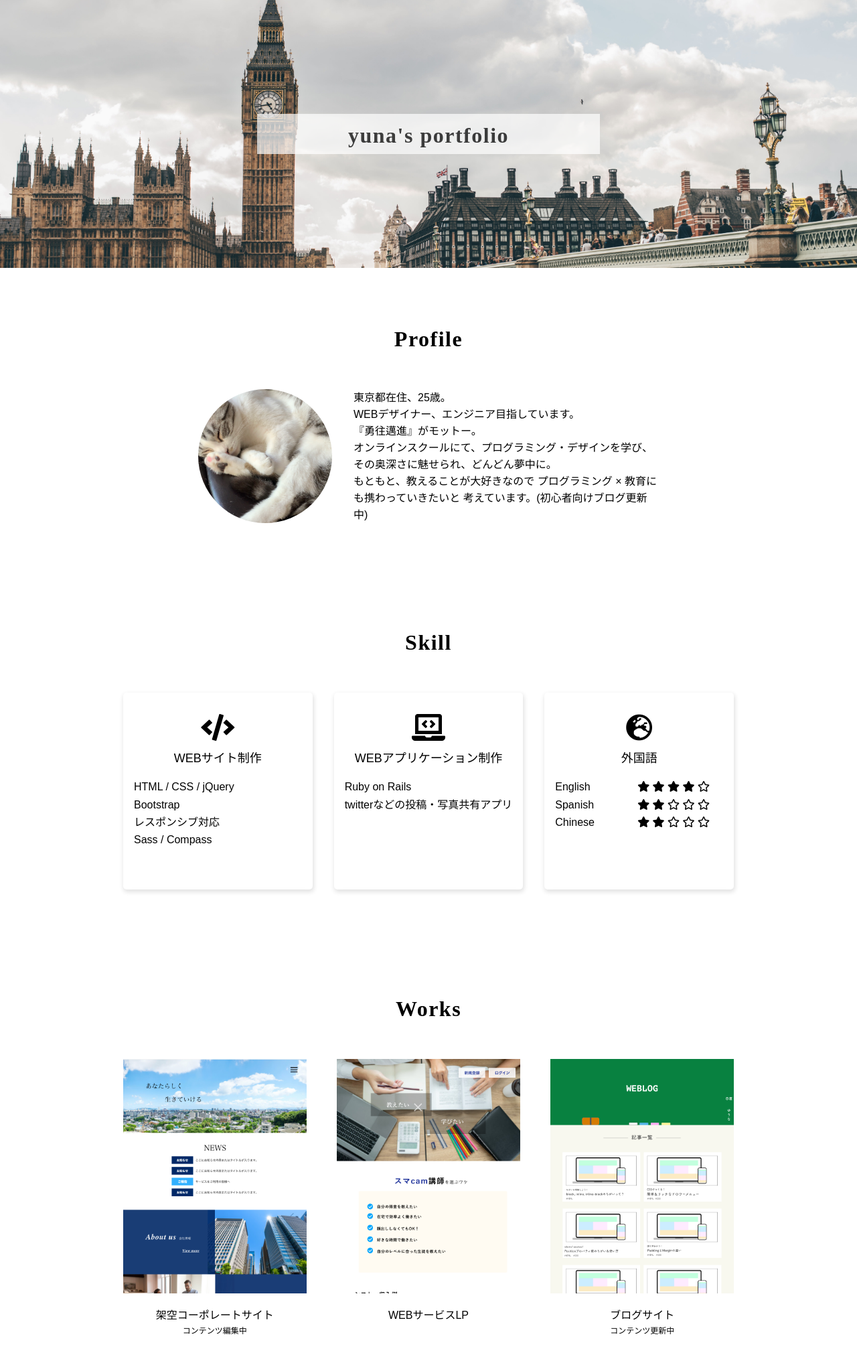
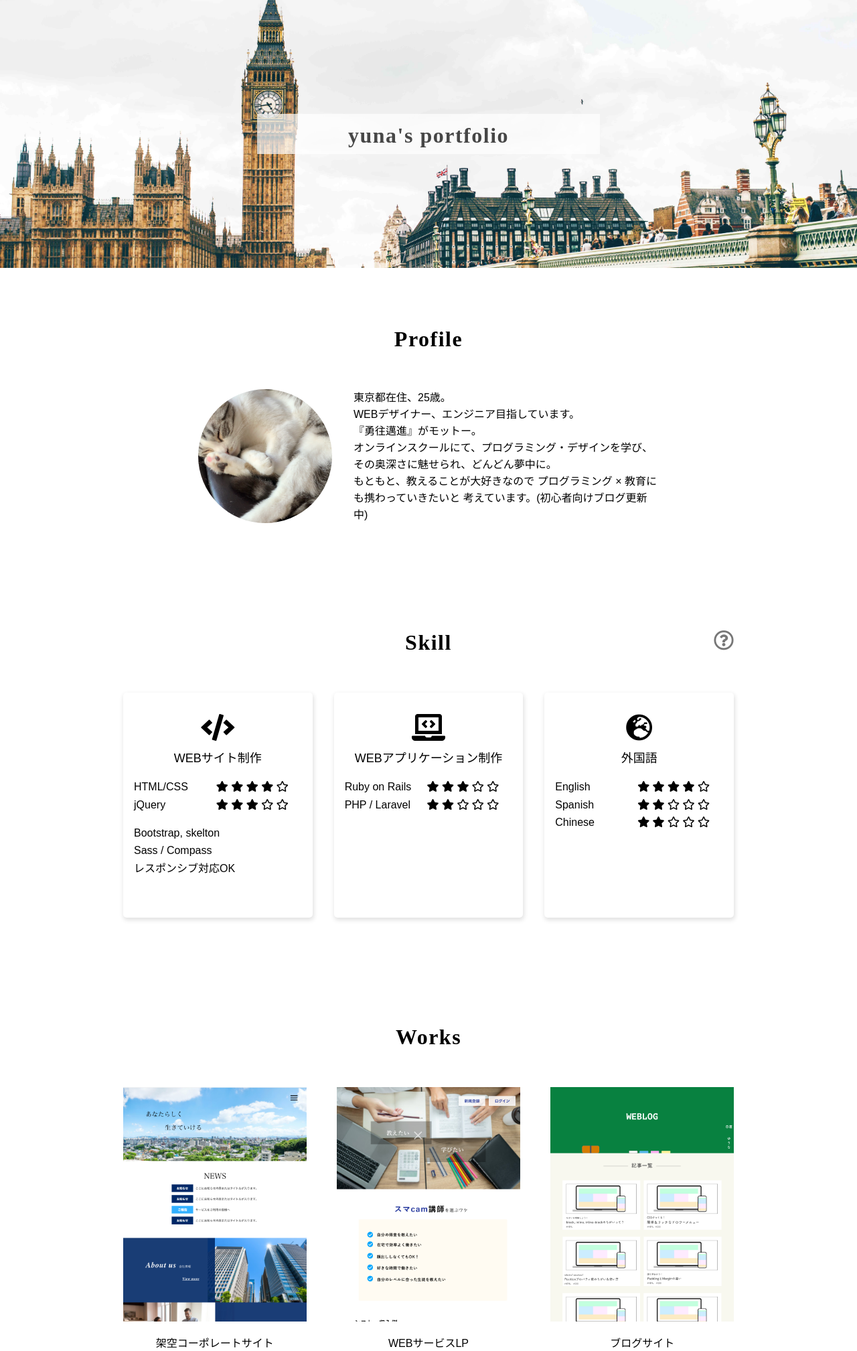
Before and after one commit to YunaSuzuki/portfolio-second, a PHP site: page / in a window 1280 px wide. Shown: the top 2017 px of the page at 67% size. Run offline with PHP 8.4, Linux system fonts and the light colour scheme; some libraries are stand-ins or nearby versions.

Commit message:
add question-icon

```diff
--- a/index.html
+++ b/index.html
@@ -36,36 +36,70 @@
       </section>
       <section class="section skill">
         <p class="section__title">Skill</p>
+        <i class="far fa-question-circle question-icon"></i>
         <div class="skill-wrapper">
           <div class="skill__block">
             <i class="fas fa-code skill__block__topicon"></i>
             <p class="skill__block__title">WEBサイト制作</p>
+            <ul class="skill__block__lists">
+              <li class="skill__block__lists__row">
+                <span>HTML/CSS</span>
+                <span class="skill__block__lists__row__stars">
+                  <i class="fas fa-star"></i>
+                  <i class="fas fa-star"></i>
+                  <i class="fas fa-star"></i>
+                  <i class="fas fa-star"></i>
+                  <i class="far fa-star"></i>
+                </span>
+              </li>
+              <li class="skill__block__lists__row">
+                <span>jQuery</span>
+                <span class="skill__block__lists__row__stars">
+                  <i class="fas fa-star"></i>
+                  <i class="fas fa-star"></i>
+                  <i class="fas fa-star"></i>
+                  <i class="far fa-star"></i>
+                  <i class="far fa-star"></i>
+                </span>
+              </li>
+            </ul>
             <div class="skill__block__lists">
               <span class="skill__block__lists__row">
-                HTML / CSS / jQuery
-              </span>
-              <span class="skill__block__lists__row">
-                Bootstrap
-              </span>
-              <span class="skill__block__lists__row">
-                レスポンシブ対応
+                Bootstrap, skelton
               </span>
               <span class="skill__block__lists__row">
                 Sass / Compass
+              </span>
+              <span class="skill__block__lists__row">
+                レスポンシブ対応OK
               </span>
             </div>
           </div>
           <div class="skill__block">
             <i class="fas fa-laptop-code skill__block__topicon"></i>
             <p class="skill__block__title">WEBアプリケーション制作</p>
-            <div class="skill__block__lists">
-              <span class="skill__block__lists__row">
-                Ruby on Rails
-              </span>
-              <span class="skill__block__lists__row">
-                twitterなどの投稿・写真共有アプリ
-              </span>
-            </div>
+            <ul class="skill__block__lists">
+              <li class="skill__block__lists__row">
+                <span>Ruby on Rails</span>
+                <span class="skill__block__lists__row__stars">
+                  <i class="fas fa-star"></i>
+                  <i class="fas fa-star"></i>
+                  <i class="fas fa-star"></i>
+                  <i class="far fa-star"></i>
+                  <i class="far fa-star"></i>
+                </span>
+              </li>
+              <li class="skill__block__lists__row">
+                <span>PHP / Laravel</span>
+                <span class="skill__block__lists__row__stars">
+                  <i class="fas fa-star"></i>
+                  <i class="fas fa-star"></i>
+                  <i class="far fa-star"></i>
+                  <i class="far fa-star"></i>
+                  <i class="far fa-star"></i>
+                </span>
+              </li>
+            </ul>
           </div>
           <div class="skill__block">
             <i class="fas fa-globe-europe skill__block__topicon"></i>
@@ -109,7 +143,9 @@
         <p class="section__title">Works</p>
         <div class="works-wrapper">
           <div class="works__block">
-            <div class="works__block__image" id="corporate-site__bg"></div>
+            <div class="works__block__image" id="corporate-site__bg">
+              <a href="http://corporate.iamyuna.work/" class="site-link"></a>
+            </div>
             <div class="works__block__textbox">
               <p class="works__block__textbox__upper">架空コーポレートサイト</p>
               <p class="works__block__textbox__lower">コンテンツ編集中</p>
--- a/sass/style.scss
+++ b/sass/style.scss
@@ -18,7 +18,7 @@ ul{
 //header
 .header{
   position: relative;
-  background-image: url('../images/header-image.jpg');
+  background-image: url('../images/header-image2.jpg');
   @include bg-config;
   text-align: center;
 
@@ -87,6 +87,7 @@ ul{
 }
 
 .section{
+  position: relative;
   @media #{$sp-size}{
     margin-bottom: 100px;
   }
@@ -133,7 +134,7 @@ ul{
     @include border-radius(100px);
 
     @media #{$sp-size}{
-      margin: auto;
+      margin: 0 auto 24px;
     }
 
     @media #{$more-than-tb}{
@@ -147,10 +148,29 @@ ul{
     &__row{
       line-height: 25px;
     }
+
+    @media #{$sp-size}{
+      text-align: center;
+    }
   }
 }
 
 //skill
+.question-icon{
+  position: absolute;
+  top: 0;
+  right: 0;
+  color: #777;
+
+  @media #{$sp-size}{
+    @include fontsize(24);
+  }
+
+  @media #{$more-than-tb}{
+    @include fontsize(30);
+  }
+}
+
 .skill-wrapper{
   @media #{$skillbox-flex}{
     display: flex;
@@ -224,11 +244,20 @@ ul{
   }
 
   &__image{
+    position: relative;
     background-repeat: no-repeat;
     background-size: cover;
     background-position: top;
     height: 350px;
     margin-bottom: 24px;
+
+    .site-link{
+      position: absolute;
+      top: 0;
+      right: 0;
+      bottom: 0;
+      left: 0;
+    }
   }
 
   #corporate-site__bg{
--- a/stylesheets/style.css
+++ b/stylesheets/style.css
@@ -11,7 +11,7 @@ ul {
 
 .header {
   position: relative;
-  background-image: url("../images/header-image.jpg");
+  background-image: url("../images/header-image2.jpg");
   background-repeat: no-repeat;
   background-size: cover;
   background-position: center;
@@ -69,6 +69,8 @@ ul {
       padding: 32px 56px 0;
       margin: auto; } }
 
+.section {
+  position: relative; }
   @media (max-width: 560px) {
     .section {
       margin-bottom: 100px; } }
@@ -109,7 +111,7 @@ ul {
   border-radius: 100px; }
   @media (max-width: 560px) {
     .profile__imagebox {
-      margin: auto; } }
+      margin: 0 auto 24px; } }
   @media (min-width: 561px) {
     .profile__imagebox {
       margin-right: 32px; } }
@@ -117,6 +119,23 @@ ul {
   font-family: "ヒラギノ明朝 ProN", "Hiragino Mincho ProN", "Yu Mincho Light", "YuMincho", "Yu Mincho", "游明朝体", sans-serif; }
   .profile__textbox__row {
     line-height: 25px; }
+  @media (max-width: 560px) {
+    .profile__textbox {
+      text-align: center; } }
+
+.question-icon {
+  position: absolute;
+  top: 0;
+  right: 0;
+  color: #777; }
+  @media (max-width: 560px) {
+    .question-icon {
+      font-size: 24px;
+      font-size: 1.5rem; } }
+  @media (min-width: 561px) {
+    .question-icon {
+      font-size: 30px;
+      font-size: 1.875rem; } }
 
 @media (min-width: 800px) {
   .skill-wrapper {
@@ -176,11 +195,18 @@ ul {
     .works__block {
       width: 30%; } }
   .works__block__image {
+    position: relative;
     background-repeat: no-repeat;
     background-size: cover;
     background-position: top;
     height: 350px;
     margin-bottom: 24px; }
+    .works__block__image .site-link {
+      position: absolute;
+      top: 0;
+      right: 0;
+      bottom: 0;
+      left: 0; }
   .works__block #corporate-site__bg {
     background-image: url("../images/corporate-site.png"); }
   .works__block #smacam__bg {
```
Also changed, not shown: images/header-image2.jpg (added), 1 other file. Lines whose indentation alone changed are shown as unchanged.
